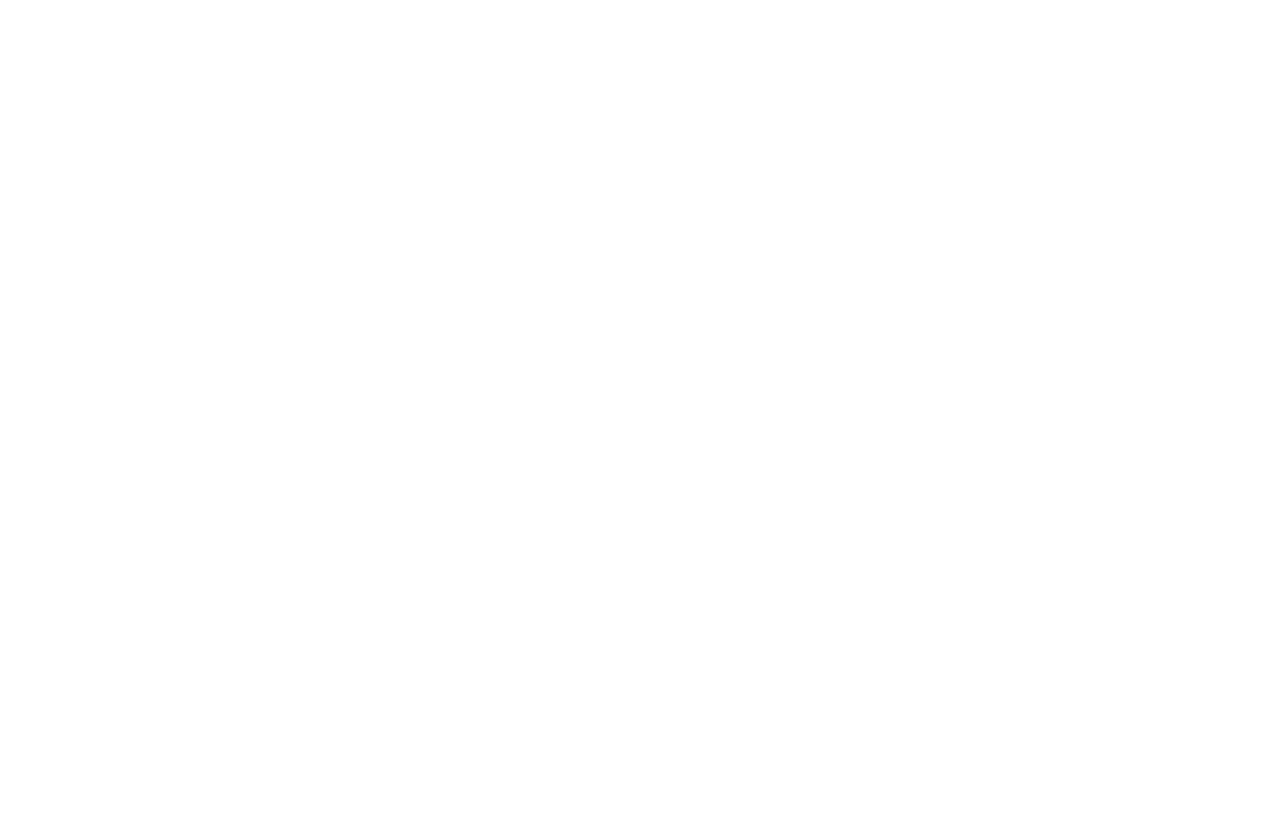
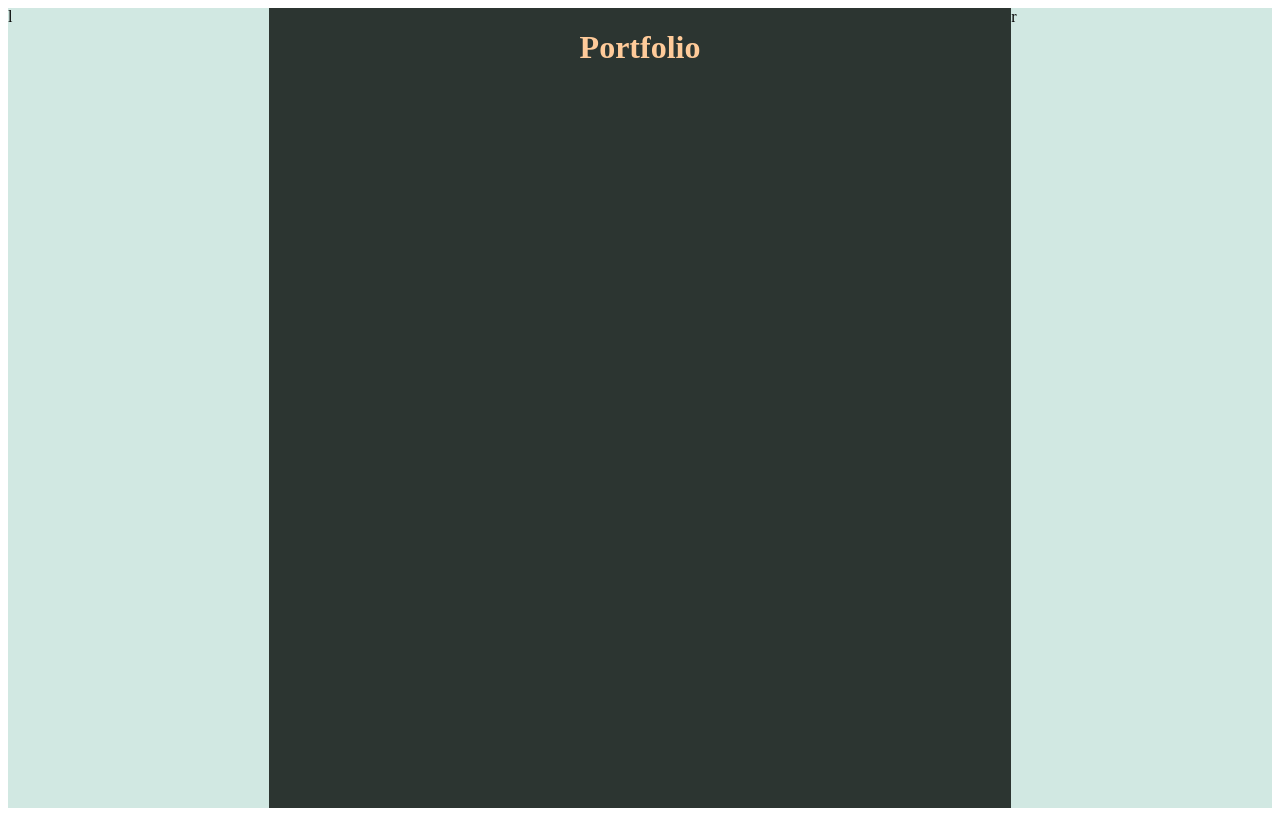
Before and after one commit to mactonite123/portfolio-pages, a plain HTML site: page index.html in a window 1280 px wide. Drawn offline with Linux system fonts and the light colour scheme.

Commit message:
Set new possible color scheme for portfolio

```diff
--- a/index.html
+++ b/index.html
@@ -3,13 +3,16 @@
     <head>
         <meta charset="utf-8">
         <meta name="viewport" content="width=device-width, initial-scale=1.0">
+        <link rel = "stylesheet" href ="./styles.css">
         <title>
-
+            Eric Breton's Portfolio Page
         </title>
-
     </head>
     <body>
-
+        <div class="container">
+            <div class="lNav">l</div>
+            <div class="ctr"><h1>Portfolio</h1></div>
+            <div class="rSideSpace">r</div>
+        </div>
     </body>
-
 </html>
--- /dev/null
+++ b/styles.css
@@ -0,0 +1,20 @@
+.container {
+    display: flex;
+    min-height: 100vh;
+}
+
+.container > .lNav, .container > .rSideSpace {
+    width: 21vw;
+    background-color: #D1E8E2;
+}
+
+.container > .ctr {
+    flex: 0 0 58vw;
+    background-color: #2C3531;
+    color: #FFCB9A;
+    text-align: center;
+}
+
+.container > .lNav {
+    z-index: -1;
+}
```
